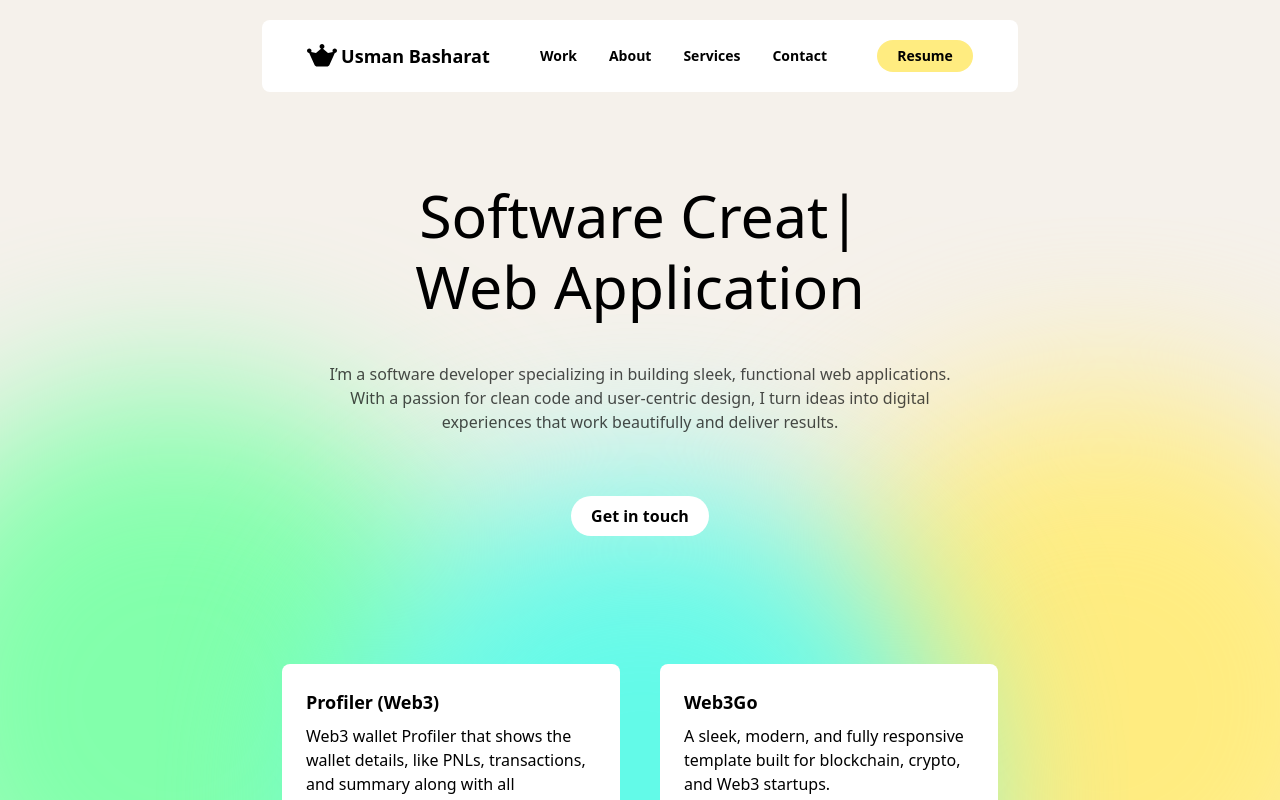
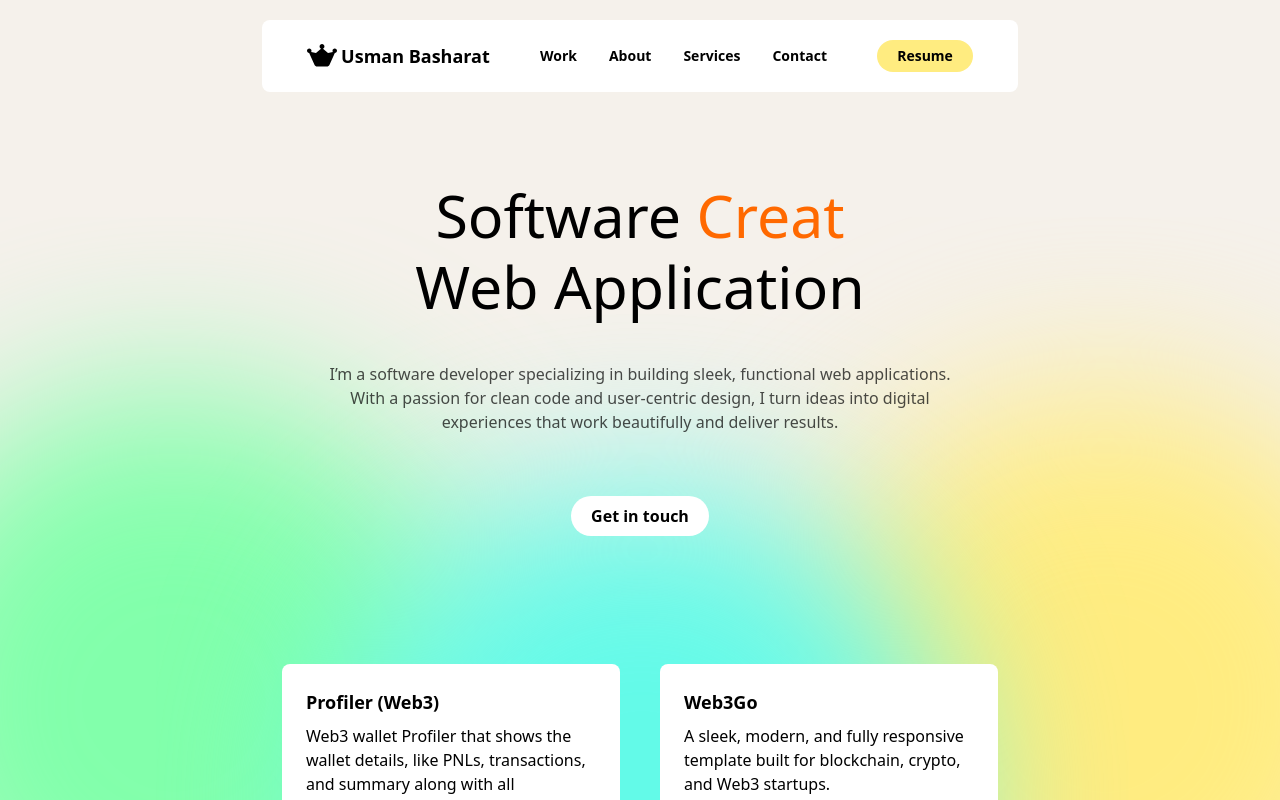
Before and after one commit to Usman-Engr/Usman-Portfolio, a Next.js app: page / in a window 1280 px wide. Shown: the top 800 px of the page. Built offline with nearby package versions, Linux system fonts and the light colour scheme.

Commit message:
typewriter changes

```diff
--- a/src/components/Hero/index.tsx
+++ b/src/components/Hero/index.tsx
@@ -47,7 +47,8 @@ const Hero = () => {
               typeSpeed={100}
               backSpeed={50}
               loop={true}
-              showCursor={true}
+              showCursor={false}
+              className="text-orange-500"
             />
             <br />
             <span className="text-center">Web Application</span>
```
